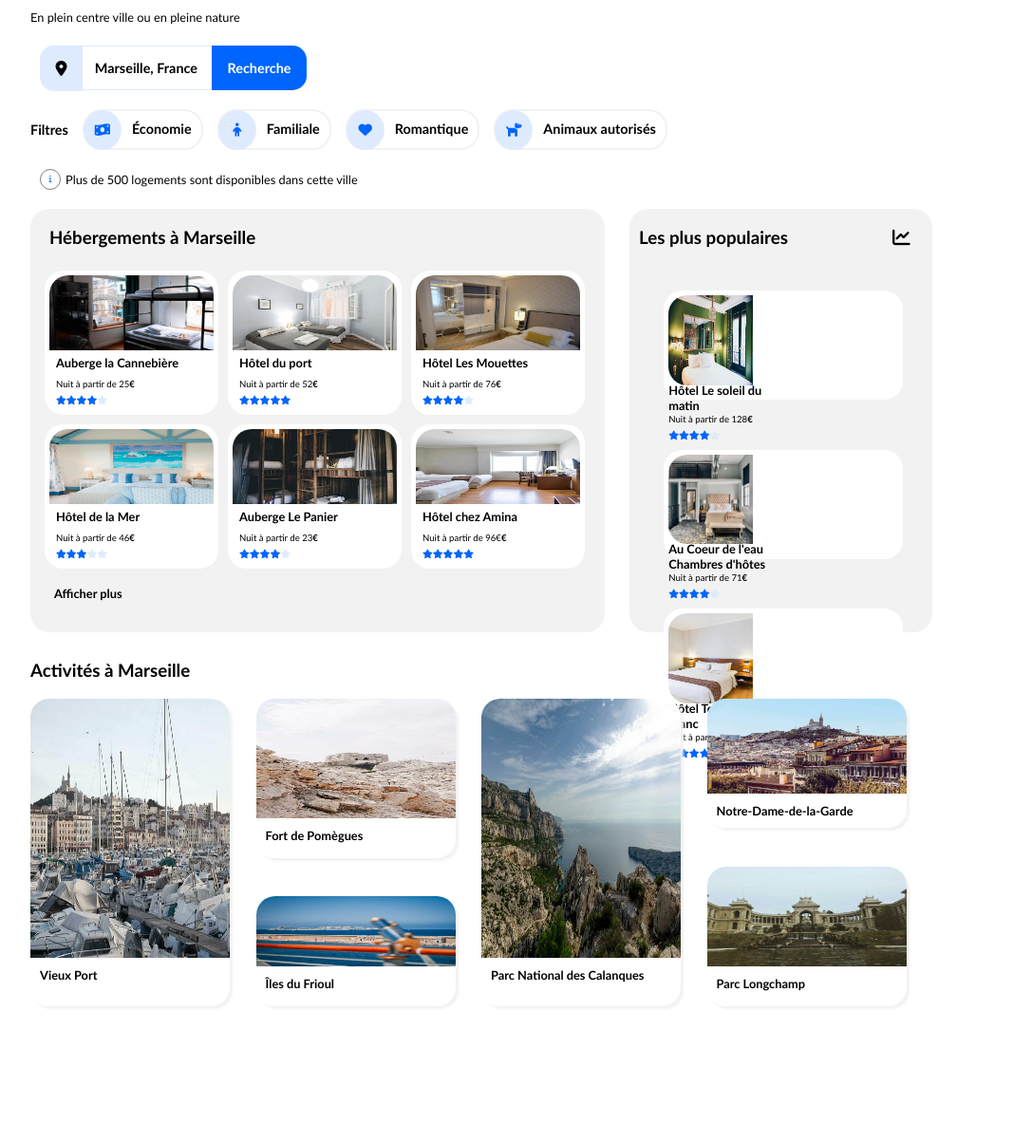
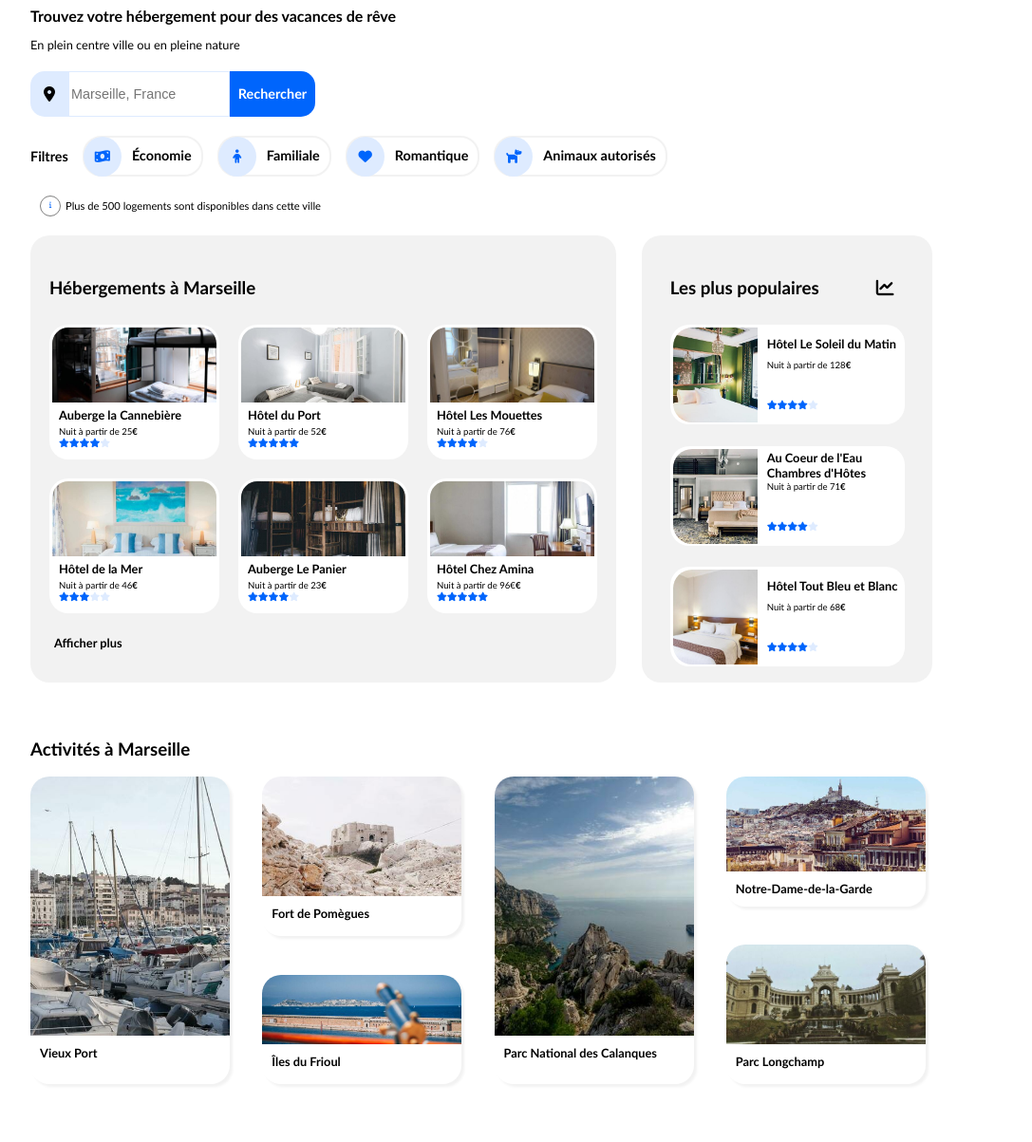
Before and after one commit to Isabelle-wd/IsabelleMartinez_2_06012021, a plain HTML site: page index.html in a window 1280 px wide. Shown: the part 79-1282 px from the top of the page at 95% size, without its empty margins (96-1183 px from the left). Drawn offline with Linux system fonts and the light colour scheme; a web font is replaced by a local one.

Commit message:
Finishing touches

```diff
--- a/index.html
+++ b/index.html
@@ -10,11 +10,10 @@
 </head>
 
 <body>
-  <div id="bloc_page">
   <!-- Header-->
   <header>
     <div id="logo_nav">
-      <div id="logo"><img src="logo/Reservia.png.png" width="70px" height="25px" alt="Logo" /></div>
+      <div id="logo"><img src="logo/Reservia.svg" alt="Logo Reservia" /></div>
       <nav class="navbar navbar-expand">
         <div id="navbar" class="navbar-nav">
           <div id="nav_heb" class="nav-item active"><a class="nav-link" href="#hébergements"
@@ -35,8 +34,8 @@
     <!-- Bouton de recherche-->
     <div id="bouton">
       <div id="marker"><i class="fas fa-map-marker-alt"></i></div>
-      <div id="input">Marseille, France</div>
-      <div id="search"><a href="#" class="button" style="text-decoration:none" alt="bouton de recherche">Recherche</a>
+      <input id="input" type=search placeholder="Marseille, France">
+      <div id="search"><a href="#" class="button" style="text-decoration:none" alt="bouton de recherche">Rechercher</a>
       </div>
     </div>
 
@@ -89,8 +88,8 @@
           <h3>Hébergements à Marseille</h3>
         </div>
         <div class="box">
+          <a href="#">
             <div class="card">
-            <a href="#">
               <div class="card-image">
                 <img src="images/hebergements/4_small/marcus-loke-WQJvWU_HZFo-unsplash.jpg" alt="chambre">
               </div>
@@ -109,10 +108,10 @@
                   <span class="fas fa-star checked"></span>
                 </div>
               </div>
+            </div>
           </a>
-          </div>
+          <a href="#">
             <div class="card">
-            <a href="#">
               <div class="card-image">
                 <img src="images/hebergements/4_small/annie-spratt-Eg1qcIitAuA-unsplash.jpg" alt="chambre">
               </div>
@@ -131,16 +130,16 @@
                   <span class="fas fa-star checked"></span>
                 </div>
               </div>
+            </div>
           </a>
-          </div>
+          <a href="#">
             <div class="card">
-            <a href="#">
               <div class="card-image">
                 <img src="images/hebergements/4_small/fred-kleber-gTbaxaVLvsg-unsplash.jpg" alt="chambre">
               </div>
               <div class="card-body">
                 <div class="card-title">
-                  <h4>Hôtel du port</h4>
+                  <h4>Hôtel du Port</h4>
                 </div>
                 <div class="card-text">
                   <p>Nuit à partir de <span class="euro">52</span></p>
@@ -153,10 +152,10 @@
                   <span class="fas fa-star"></span>
                 </div>
               </div>
+            </div>
           </a>
-          </div>
+          <a href="#">
             <div class="card">
-            <a href="#">
               <div class="card-image">
                 <img src="images/hebergements/4_small/nicate-lee-kT-ZyaiwBe0-unsplash.jpg" alt="chambre">
               </div>
@@ -175,10 +174,10 @@
                   <span class="fas fa-star checked"></span>
                 </div>
               </div>
+            </div>
           </a>
-          </div>
+          <a href="#">
             <div class="card">
-            <a href="#">
               <div class="card-image">
                 <img src="images/hebergements/4_small/reisetopia-B8WIgxA_PFU-unsplash.jpg" alt="chambre">
               </div>
@@ -197,16 +196,16 @@
                   <span class="fas fa-star checked"></span>
                 </div>
               </div>
+            </div>
           </a>
-          </div>
+          <a href="#">
             <div class="card">
-            <a href="#">
               <div class="card-image">
                 <img src="images/hebergements/4_small/febrian-zakaria-M6S1WvfW68A-unsplash.jpg" alt="chambre">
               </div>
               <div class="card-body">
                 <div class="card-title">
-                  <h4>Hôtel chez Amina</h4>
+                  <h4>Hôtel Chez Amina</h4>
                 </div>
                 <div class="card-text">
                   <p>Nuit à partir de <span class="euro">96€</span></p>
@@ -219,8 +218,8 @@
                   <span class="fas fa-star"></span>
                 </div>
               </div>
+            </div>
           </a>
-          </div>
         </div>
 
         <div id="plus">
@@ -233,14 +232,15 @@
         <div class="title">
           <h3>Les plus populaires<i class="fas fa-chart-line"></i></h3>
         </div>
+        <div class="box">
+          <a href="#">
             <div class="card">
-          <a href="#">
               <div class="card-image">
                 <img src="images/hebergements/4_small/emile-guillemot-Bj_rcSC5XfE-unsplash.jpg" alt="chambre">
               </div>
               <div class="card-body">
                 <div class="card-title">
-                <h4>Hôtel Le soleil du</br>matin</h4>
+                  <h4>Hôtel Le Soleil du Matin</h4>
                 </div>
                 <div class="card-text">
                   <p>Nuit à partir de <span class="euro">128</span></p>
@@ -253,16 +253,16 @@
                   <span class="fas fa-star checked"></span>
                 </div>
               </div>
+            </div>
           </a>
-        </div>
+          <a href="#">
             <div class="card">
-          <a href="#">
               <div class="card-image">
                 <img src="images/hebergements/4_small/aw-creative-VGs8z60yT2c-unsplash.jpg" alt="chambre">
               </div>
               <div class="card-body">
                 <div class="card-title">
-                <h4>Au Coeur de l'eau</br>Chambres d'hôtes</h4>
+                  <h4>Au Coeur de l'Eau Chambres d'Hôtes</h4>
                 </div>
                 <div class="card-text">
                   <p>Nuit à partir de <span class="euro">71</span></p>
@@ -275,16 +275,16 @@
                   <span class="fas fa-star checked"></span>
                 </div>
               </div>
+            </div>
           </a>
-        </div>
+          <a href="#">
             <div class="card">
-          <a href="#">
               <div class="card-image">
                 <img src="images/hebergements/4_small/febrian-zakaria-sjvU0THccQA-unsplash.jpg" alt="chambre">
               </div>
               <div class="card-body">
                 <div class="card-title">
-                <h4>Hôtel Tout Bleu et</br>Blanc</h4>
+                  <h4>Hôtel Tout Bleu et Blanc</h4>
                 </div>
                 <div class="card-text">
                   <p>Nuit à partir de <span class="euro">68</span></p>
@@ -297,10 +297,10 @@
                   <span class="fas fa-star checked"></span>
                 </div>
               </div>
+            </div>
           </a>
         </div>
       </div>
-
     </div>
 
     <!-- Section Activités-->
@@ -309,38 +309,38 @@
         <h3>Activités à Marseille</h3>
       </div>
       <div class="box">
+        <a href="#">
           <div id="card1">
-          <a href="#">
             <div class="card-image">
               <img src="images/activites/4_small/reno-laithienne-QUgJhdY5Fyk-unsplash.jpg" alt="le vieux port">
             </div>
             <div class="card-title">
               <h4>Vieux Port</h4>
             </div>
+          </div>
         </a>
-        </div>
+        <a href="#">
           <div id="card2">
-          <a href="#">
             <div class="card-image">
               <img src="images/activites/4_small/paul-hermann-QFTrLdQIRhI-unsplash.jpg" alt="le fort de Pomègues">
             </div>
             <div class="card-title">
               <h4>Fort de Pomègues</h4>
             </div>
+          </div>
         </a>
-        </div>
+        <a href="#">
           <div id="card3">
-          <a href="#">
             <div class="card-image">
               <img src="images/activites/4_small/kevin-hikari-rV_Qd1l-VXg-unsplash.jpg" alt="îles du frioul">
             </div>
             <div class="card-title">
               <h4>Îles du Frioul</h4>
             </div>
+          </div>
         </a>
-        </div>
+        <a href="#">
           <div id="card4">
-          <a href="#">
             <div class="card-image">
               <img src="images/activites/4_small/kilyan-sockalingum-NR8-cBCN3aI-unsplash.jpg"
                 alt="Parc national des calanques">
@@ -348,28 +348,28 @@
             <div class="card-title">
               <h4>Parc National des Calanques</h4>
             </div>
+          </div>
         </a>
-        </div>
+        <a href="#">
           <div id="card5">
-          <a href="#">
             <div class="card-image">
               <img src="images/activites/4_small/florian-wehde-xW9e8gdotxI-unsplash.jpg" alt="notre dame de la garde">
             </div>
             <div class="card-title">
               <h4>Notre-Dame-de-la-Garde</h4>
             </div>
+          </div>
         </a>
-        </div>
+        <a href="#">
           <div id="card6">
-          <a href="#">
             <div class="card-image">
               <img src="images/activites/4_small/lena-paulin-wH2-EJoDcV0-unsplash.jpg" alt="parc longchamp">
             </div>
             <div class="card-title">
               <h4>Parc Longchamp</h4>
             </div>
+          </div>
         </a>
-        </div>
       </div>
     </div>
   </main>
@@ -391,9 +391,7 @@
       <span><a href="#">Centre d'aide</a></span></br>
       <span><a href="#">Nous contacter</a></span>
     </div>
-    </div>
   </footer>
-</div>
 </body>
 
 
--- a/style.css
+++ b/style.css
@@ -1,106 +1,114 @@
-@font-face
-{
-font-family: 'Raleway';
+@font-face {
+  font-family: "Raleway";
   src: url("fonts/static/Raleway-Regular.ttf");
   src: url("Fonts/Raleway-VariableFont_wght.ttf");
   font-weight: normal;
   font-style: normal;
 }
 
-#bloc_page
-{display: flex;
-align-items: flex-start;
+body {
+  display: flex;
+  align-items: center;
   flex-wrap: wrap;
   width: 1024px;
+  height: 1338px;
   margin: auto;
-font-family: "Raleway",'Trebuchet MS', Arial, sans-serif;
+  font-family: "Raleway", "Trebuchet MS", Arial, sans-serif;
 }
-header
-{width: 950px;
+header {
+  width: 950px;
 }
-main
-{display: flex;
+main {
+  display: flex;
   flex-direction: column;
 }
 
 /* Haut de la page */
-#logo
-{padding: 5px;
+#logo {
+  padding: 10px;
+  height: 20px;
+  width: 60px;
 }
-#logo_nav
-{display: flex;
+#logo_nav {
+  display: flex;
   justify-content: space-between;
 }
-#navbar
-{display: flex;
+#navbar {
+  display: flex;
+  justify-content: space-between;
   width: 300px;
-justify-content: space-between;
-padding: 10px;
+  padding-top: 30px;
   font-size: 0.8em;
 }
-#nav_ins a
-{font-weight: bold;
+#nav_ins a {
+  font-weight: bold;
   color: #0065fc;
 }
-#nav_act a, #nav_heb a
-{color: black;
+#nav_ins a:hover {
+  border-bottom: solid 2px #0065fc;
+}
+#nav_act a,
+#nav_heb a {
+  color: black;
+}
+#nav_heb a:hover,
+#nav_act a:hover {
+  color: #0065fc;
+  border-top: solid 2px #0065fc;
+}
+#trouvez {
+  margin-top: 40px;
+}
+#trouvez h1 {
+  font-size: 1em;
+}
+#trouvez p {
+  font-size: 00.8em;
 }
 
-#nav_heb a:hover, #nav_act a:hover
-{color: #0065fc;
-border-top: solid 2px #0065fc;
+/* Bouton de recherche */
+#bouton {
+  display: flex;
+  width: 300px;
+  font-weight: bold;
+  margin-top: 20px;
+  margin-bottom: 20px;
 }
-#trouvez h1
-{font-size: 1em;
-}
-#trouvez p
-{font-size: 00.8em;
-}
-/* Bouton de recherche */
-#bouton
-{display: flex;
-width: 300px;
-padding: 10px;
-font-weight: bold;
-}
-#marker .fas
-{display: flex;
-position: absolute;
+#marker .fas {
+  display: flex;
   justify-content: center;
   align-items: center;
   background-color: #deebff;
   height: 48px;
-width: 45px;
+  width: 40px;
   border-radius: 15px 0px 0px 15px;
 }
-#input
-{display: flex;
-justify-content: flex-end;
+#input {
+  display: flex;
   align-items: center;
-padding-left: 15px;
   padding-right: 15px;
-height: 45px;
-width: 150px;
+  height: 48px;
+  width: 170px;
   font-size: 0.9em;
   border: 1.5px solid #deebff;
-border-right: none;
-border-radius: 15px 0px 0px 15px;
+  outline: none;
 }
-#search
-{display: flex;
+#search {
+  display: flex;
   justify-content: center;
   align-items: center;
-width: 100px;
+  width: 150px;
   font-size: 0.9em;
   background-color: #0065fc;
   border-radius: 0px 15px 15px 0px;
 }
-#search .button
-{color: white;}
+#search .button {
+  color: white;
+}
 
 /* Filtres */
-#filters
-{display: flex;
+#filters {
+  display: flex;
   flex-wrap: wrap;
   justify-content: flex-start;
   align-items: center;
@@ -108,8 +116,8 @@ font-weight: bold;
   font-size: 0.9em;
   margin-top: 10px;
 }
-.filter
-{position: relative;
+.filter {
+  position: relative;
   display: flex;
   height: 19px;
   padding: 10px;
@@ -119,11 +127,11 @@ border: 2px solid #f2f2f2;
   border-radius: 20px;
   color: black;
 }
-.filter:hover
-{background-color: #deebff;
+.filter:hover {
+  background-color: #deebff;
 }
-.filter > .icon
-{position: absolute;
+.filter > .icon {
+  position: absolute;
   top: -1px;
   left: -1px;
   display: flex;
@@ -135,13 +143,13 @@ height: 42px;
   width: 40px;
   border-radius: 50%;
 }
-.text
-{display: flex;
+.text {
+  display: flex;
   margin-top: 20px;
   margin-bottom: 20px;
 }
-.text > .icon
-{display: flex;
+.text > .icon {
+  display: flex;
   justify-content: center;
   align-items: center;
   color: #0065fc;
@@ -152,23 +160,22 @@ border-radius: 50%;
   margin-right: 5px;
   font-size: 0.6em;
 }
-.text
-{display: flex;
+#information .text {
+  display: flex;
   justify-content: flex-start;
   align-items: center;
   margin-left: 10px;
-font-size: 0.8em;
+  font-size: 0.7em;
 }
 
-
 /* Hébergements */
-.hébergements
-{display: flex;
+.hébergements {
+  display: flex;
   width: 950px;
   margin-bottom: 10px;
 }
-#hébergements
-{display: flex;
+#hébergements {
+  display: flex;
   flex-direction: column;
   justify-content: center;
   width: 624px;
@@ -176,13 +183,14 @@ height: 446px;
   background-color: #f2f2f2;
   padding-right: 10px;
   padding-left: 10px;
+  padding-top: 25px;
   border-radius: 20px;
 }
-#hébergements .title
-{padding-left: 10px;
+#hébergements .title {
+  padding-left: 10px;
 }
-#hébergements .box
-{display: flex;
+#hébergements .box {
+  display: flex;
   flex-direction: column;
   flex-wrap: wrap;
   justify-content: center;
@@ -191,148 +199,168 @@ height: 466px;
   width: 569.5px;
   padding-left: 0px;
 }
-#hébergements .card
-{display: flex;
+#hébergements .card {
+  display: flex;
   flex-direction: column;
-align-items: center;
-width: 173px;
+  width: 179px;
   height: 142px;
-margin: 5px;
+  margin: 10px;
   background-color: white;
   border-radius: 20px 20px 20px 20px;
-padding: 5px;
 }
-#hébergements img
-{width: 173px;
+#hébergements img {
+  width: 173px;
   height: 79px;
   border-radius: 20px 20px 0px 0px;
+  padding: 3px 3px 0px 3px;
+  object-fit: cover;
 }
-#hébergements .card-body
-{display: flex;
+#hébergements .card-body {
+  display: flex;
   flex-direction: column;
   height: 50px;
-padding-left: 7px;
+  padding-left: 10px;
 }
-#hébergements .card-title
-{display: flex;
+#hébergements .card-title {
+  display: flex;
   align-items: center;
   color: black;
   font-size: 0.8em;
   height: 20px;
 }
-#hébergements .card-text
-{display: flex;
+#hébergements .card-text {
+  display: flex;
   align-items: center;
   color: black;
   font-size: 0.6em;
-height: 25px;
+  height: 15px;
 }
-#hébergements .ratings
-{display: flex;
+#hébergements .ratings {
+  display: flex;
   align-items: center;
   font-size: 0.6em;
 }
-a
-{text-decoration: none;
+a {
+  text-decoration: none;
 }
-#hébergements a:hover
-{transform: scale(1.05);
+#hébergements a:hover,
+#Populaire a:hover,
+#activités a:hover {
+  transform: scale(1.05);
 }
-.ratings .fas
-{color: #0065fc;}
-.ratings .checked
-{color: #deebff;}
+.ratings .fas {
+  color: #0065fc;
+}
+.ratings .checked {
+  color: #deebff;
+}
 
-.euro::after
-{content: "€";
+.euro::after {
+  content: "€";
   font-weight: bolder;
 }
-#plus
-{height: 97px;
+#plus {
+  height: 97px;
   font-size: 0.8em;
   font-weight: bold;
   color: black;
   margin-top: 0px;
   padding-left: 15px;
 }
-#plus a
-{color: black;
+#plus a {
+  color: black;
 }
-#plus a:hover
-{color: #0065fc;
+#plus a:hover {
+  color: #0065fc;
 }
 
 /* Populaire */
-#Populaire
-{display: flex;
+#Populaire {
+  display: flex;
   flex-direction: column;
   width: 299px;
   height: 446px;
-background-color:#f2f2f2;
+  background-color: #f2f2f2;
   margin-left: 26.25px;
   padding-right: 10px;
   padding-left: 10px;
+  padding-top: 25px;
   border-radius: 20px;
 }
-#Populaire .card
-{
-width: 241.5px;
+#Populaire .box {
+  display: flex;
+  flex-direction: column;
+  justify-content: space-between;
+  width: 247px;
+  height: 360px;
+  margin-left: 20px;
+}
+#Populaire .card {
+  display: flex;
+  width: 247px;
   height: 105px;
   background-color: white;
-margin: 26.25px;
   border-radius: 20px 20px 20px 20px;
-padding: 5px;
 }
-#Populaire img
-{width: 89px;
-height: 94.5px;
+#Populaire img {
+  width: 89px;
+  height: 100px;
   border-radius: 20px 0px 0px 20px;
+  margin-top: 3px;
+  margin-left: 3px;
+  object-fit: cover;
 }
-#Populaire .card-body
-{display: inline-block;
+#Populaire .card-body {
+  display: inline-block;
+  padding-left: 10px;
+  padding-top: 10px;
 }
-#Populaire .card-title
-{display: flex;
+#Populaire .card-title {
+  display: flex;
   align-items: center;
   color: black;
   font-size: 0.8em;
   height: 20px;
 }
-#Populaire .card-text
-{display: flex;
+#Populaire .card-text {
+  display: flex;
   align-items: center;
   color: black;
   font-size: 0.6em;
   height: 25px;
 }
-#Populaire .ratings
-{display: flex;
+#Populaire .ratings {
+  display: flex;
   align-items: center;
   font-size: 0.6em;
+  margin-top: 25px;
 }
-#Populaire .fa-chart-line
-{padding-left: 110px;
+#Populaire .title {
+  padding-left: 20px;
+  padding-bottom: 10px;
+}
+#Populaire .fa-chart-line {
+  padding-left: 60px;
 }
 
 /* Activités */
-#activités
-{display: flex;
+#activités {
+  display: flex;
   flex-direction: column;
   height: 500px;
   width: 950px;
+  margin-top: 30px;
 }
-
-#activités .box
-{display: flex;
+#activités .box {
+  display: flex;
   flex-direction: column;
   flex-wrap: wrap;
-justify-content: space-evenly;
+  justify-content: space-between;
   height: 324px;
   width: 950px;
-;
 }
-#activités .card-title
-{display: flex;
+#activités .card-title {
+  display: flex;
   align-items: center;
   color: black;
   font-size: 0.8em;
@@ -340,102 +368,105 @@ height: 20px;
   padding-left: 10px;
   padding-top: 5px;
 }
-
-#card1, #card4
-{display: flex;
+#card1,
+#card4 {
   height: 324px;
   width: 210px;
   border-radius: 20px 20px 20px 20px;
   background-color: white;
   box-shadow: 3px 3px 3px #f2f2f2;
+  margin-right: 27px;
 }
-#card1 img, #card4 img
-{height: 273px;
+#card1 img,
+#card4 img {
+  height: 273px;
   width: 210px;
   border-radius: 20px 20px 0px 0px;
+  object-fit: cover;
 }
-
-#card2
-{height: 168px;
+#card2 {
+  height: 168px;
+  width: 210px;
+  border-radius: 20px 20px 20px 20px;
+  background-color: white;
+  box-shadow: 3px 3px 3px #f2f2f2;
+  margin-right: 27px;
+}
+#card2 img {
+  height: 126px;
+  width: 210px;
+  border-radius: 20px 20px 0px 0px;
+  object-fit: cover;
+}
+#card3 {
+  height: 115.5px;
+  width: 210px;
+  border-radius: 20px 20px 20px 20px;
+  margin-top: 40px;
+  background-color: white;
+  box-shadow: 3px 3px 3px #f2f2f2;
+  margin-right: 27px;
+}
+#card3 img {
+  height: 73.5px;
+  width: 210px;
+  border-radius: 20px 20px 0px 0px;
+  object-fit: cover;
+}
+#card5 {
+  height: 136.5px;
   width: 210px;
   border-radius: 20px 20px 20px 20px;
   background-color: white;
   box-shadow: 3px 3px 3px #f2f2f2;
 }
-#card2 img
-{height: 126px;
+#card5 img {
+  height: 99.75px;
   width: 210px;
-border-radius: 20px 20px 0px 0px;}
-
-#card3
-{height: 115.5px;
+  border-radius: 20px 20px 0px 0px;
+  object-fit: cover;
+}
+#card6 {
+  height: 147px;
   width: 210px;
   border-radius: 20px 20px 20px 20px;
   margin-top: 40px;
   background-color: white;
   box-shadow: 3px 3px 3px #f2f2f2;
 }
-#card3 img
-{height: 73.5px;
-width: 210px;
-border-radius: 20px 20px 0px 0px;}
-
-#card5
-{height: 136.5px;
-width: 210px;
-border-radius: 20px 20px 20px 20px;
-background-color: white;
-box-shadow: 3px 3px 3px #f2f2f2;
-}
-#card5 img
-{height: 99.75px;
-width: 210px;
-border-radius: 20px 20px 0px 0px;}
-
-#card6
-{height: 147px;
-width: 210px;
-border-radius: 20px 20px 20px 20px;
-margin-top: 40px;
-background-color: white;
-box-shadow: 3px 3px 3px #f2f2f2;
-}
-#card6 img
-{height: 105px;
+#card6 img {
+  height: 105px;
   width: 210px;
   border-radius: 20px 20px 0px 0px;
+  object-fit: cover;
 }
 
 /* Footer */
-footer
-{display: flex;
+footer {
+  display: flex;
+  justify-content: space-evenly;
   width: 1024px;
-justify-content: space-evenly;
   margin-top: 30px;
-background-color: #f2f2f2;}
-
-.foot
-{
+  background-color: #f2f2f2;
+}
+.foot {
   width: 325px;
 }
-
-.foot span
-{font-size: 0.7em;
+.foot span a {
+  font-size: 0.7em;
+  color: black;
+}
+a:link {
+  text-decoration: none;
+}
+.foot span a:hover {
+  color: #0065fc;
+}
+h5 {
+  margin-bottom: 5px;
 }
 
-a:link
-{text-decoration: none;
-color: black;}
-
-a:hover
-{color: #0065fc;}
-
-h5
-{margin-bottom: 5px;}
-
 /* Responsive media */
-@media screen (max-width: 1024px)
-
-#bloc_page
-{width: auto;
+@media screen (max-width: 1024px) body {
+  width: auto;
 }
```
Also changed, not shown: Desktop - DIV.png (added). Lines whose indentation alone changed are shown as unchanged.
